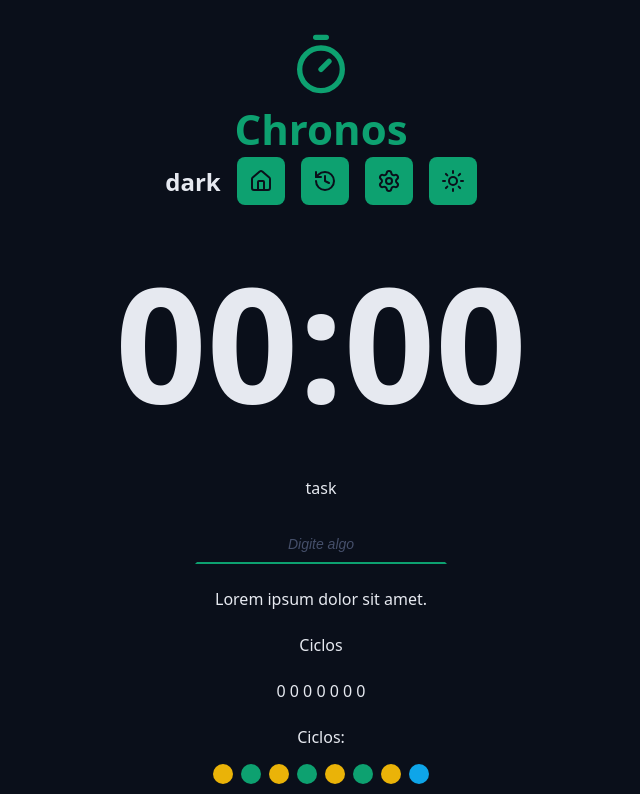
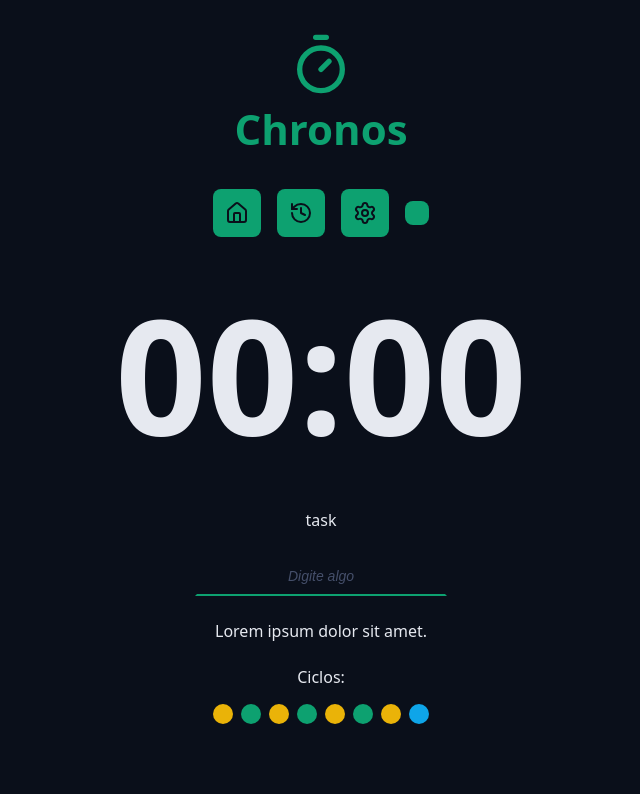
Before and after one commit to gusmarquesDev/Pomodoro-Time, a React (Vite) app: page / in a window 1280 px wide. Shown: the top 794 px of the page, without its empty margins (319-959 px from the left). Built offline with nearby package versions, Linux system fonts and the light colour scheme.

Commit message:
theme completed and new pages

```diff
--- a/index.html
+++ b/index.html
@@ -1,5 +1,5 @@
-<!doctype html>
-<html lang="en">
+<!DOCTYPE html>
+<html lang="en" data-theme="light">
   <head>
     <meta charset="UTF-8" />
     <link rel="icon" type="image/svg+xml" href="/vite.svg" />
--- a/src/App.tsx
+++ b/src/App.tsx
@@ -1,61 +1,22 @@
 // import { Heading } from './components/Heading'
-import { Container } from './components/Container'
+// import { Container } from './components/Container'
 import './styles/global.css'
 import './styles/theme.css'
-import { Logo } from './components/Logo'
-import { Menu } from './components/Menu'
-import { CountDown } from './components/CountDown'
-import { DefaultInput } from './components/DefaultInput'
-import { Cycles } from './components/Cycles'
-import { DefaultButton } from './components/Button';
-import { PlayCircleIcon, StopCircleIcon } from 'lucide-react';
-import { Footer } from './components/Footer'
+// import { Logo } from './components/Logo'
+// import { Menu } from './components/Menu'
+// import { CountDown } from './components/CountDown'
+// import { DefaultInput } from './components/DefaultInput'
+// import { Cycles } from './components/Cycles'
+// import { DefaultButton } from './components/Button';
+// import { PlayCircleIcon, StopCircleIcon } from 'lucide-react';
+// import { Footer } from './components/Footer'
+import { Home } from './pages/Home'
 
 
 function App() {
 
 
-  return (
-    <>
-      <Container>
-        <Logo />
-        <Menu />
-        <Container>
-          <CountDown />
-        </Container>
-        <Container>
-          <form className='form' action=''>
-            <div className='formRow'>
-              <DefaultInput
-                labelText='task'
-                id='meuInput'
-                type='text'
-                placeholder='Digite algo'
-              />
-            </div>
-
-            <div className='formRow'>
-              <p>Lorem ipsum dolor sit amet.</p>
-            </div>
-
-            <div className='formRow'>
-              <p>Ciclos</p>
-              <p>0 0 0 0 0 0 0</p>
-              <Cycles />
-            </div>
-
-            <div className='formRow'>
-              <DefaultButton icon={<PlayCircleIcon />} color='green' />
-              <DefaultButton icon={<StopCircleIcon />} color='red' />
-            </div>
-          </form>
-        </Container>
-        <Container>
-          <Footer />
-        </Container>
-      </Container>
-    </>
-  )
+  return <Home />
 }
 
 export default App
--- /dev/null
+++ b/src/components/MainForm/index.tsx
@@ -0,0 +1,31 @@
+import { PlayCircleIcon } from 'lucide-react';
+import { Cycles } from '../Cycles';
+import { DefaultButton } from '../Button';
+import { DefaultInput } from '../DefaultInput';
+
+export function MainForm() {
+    return (
+        <form className='form' action=''>
+            <div className='formRow'>
+                <DefaultInput
+                    labelText='task'
+                    id='meuInput'
+                    type='text'
+                    placeholder='Digite algo'
+                />
+            </div>
+
+            <div className='formRow'>
+                <p>Lorem ipsum dolor sit amet.</p>
+            </div>
+
+            <div className='formRow'>
+                <Cycles />
+            </div>
+
+            <div className='formRow'>
+                <DefaultButton icon={<PlayCircleIcon />} />
+            </div>
+        </form>
+    );
+}
--- a/src/components/Menu/index.tsx
+++ b/src/components/Menu/index.tsx
@@ -1,23 +1,43 @@
-import { HistoryIcon, HouseIcon, SettingsIcon, SunIcon } from 'lucide-react';
+import { HistoryIcon, HouseIcon, MoonIcon, SettingsIcon, SunIcon } from 'lucide-react';
 import styles from './styles.module.css';
-import { useState } from 'react';
+import { useEffect, useState } from 'react';
 
 type AvailableThemes = 'dark' | 'light';
 
 export function Menu() {
 
-    const [theme, setTheme] = useState<AvailableThemes>('dark');
+    const [theme, setTheme] = useState<AvailableThemes>(() => {
+        const savedTheme = localStorage.getItem('theme') as AvailableThemes | 'dark';
+        return savedTheme;
+    });
+
+    const nextThemeIcon = {
+        dark: <SunIcon />,
+        light: <MoonIcon />,
+    }
 
     function handleThemeChange(
         event: React.MouseEvent<HTMLAnchorElement, MouseEvent>,
     ) {
-        event.preventDefault(); // Não segue o link
+        event.preventDefault();
 
-        console.log('Clicado', Date.now());
+        // console.log('Clicado', Date.now());
+
+        setTheme(preveTheme => {
+            const nextTheme = preveTheme === 'dark' ? 'light' : 'dark'
+            return nextTheme
+        })
     }
+
+    useEffect(() => {
+        document.documentElement.setAttribute('data-theme', theme);
+        localStorage.setItem('theme', theme);
+    }, [theme])
+
+
+
     return (
         <nav className={styles.menu}>
-            <h1>{theme}</h1>
             <a
                 className={styles.menuLink}
                 href='#'
@@ -52,7 +72,7 @@ export function Menu() {
                 title='Mudar Tema'
                 onClick={handleThemeChange}
             >
-                <SunIcon />
+                {nextThemeIcon[theme]}
             </a>
         </nav>
     );
--- /dev/null
+++ b/src/pages/Home/index.tsx
@@ -0,0 +1,18 @@
+import { Container } from '../../components/Container';
+import { CountDown } from '../../components/CountDown';
+import { MainForm } from '../../components/MainForm';
+import { MainTemplate } from '../../templates/MainTemplate';
+
+export function Home() {
+    return (
+        <MainTemplate>
+            <Container>
+                <CountDown />
+            </Container>
+
+            <Container>
+                <MainForm />
+            </Container>
+        </MainTemplate>
+    );
+}
--- a/src/styles/theme.css
+++ b/src/styles/theme.css
@@ -1,37 +1,82 @@
 :root {
-  --gray-100: #e6e9f0;
+  /* 🎭 Tons de Cinza (cores dinâmicas que mudam entre claro/escuro) */
+  --gray-100: #e6e9f0; /* Cinza mais claro (usado para fundos no modo escuro) */
   --gray-200: #cdd3e1;
   --gray-300: #aab3cc;
   --gray-400: #555f7d;
   --gray-500: #454f6a;
   --gray-600: #363d56;
-  --gray-700: #272f43;
-  --gray-800: #181f2e;
-  --gray-900: #0a0f1a;
+  --gray-700: #272f43; /* Bordas e separadores */
+  --gray-800: #181f2e; /* Fundo de cartões e áreas destacadas */
+  --gray-900: #0a0f1a; /* Fundo principal do site */
 
-  --primary-light: #4de7b7;
-  --primary: #0da170;
-  --primary-dark: #065f46;
+  /* 🌿 Cores Primárias (cores fixas - NÃO mudam com o tema) */
+  --primary-light: #4de7b7; /* Usado para realces suaves */
+  --primary: #0da170; /* Cor principal do projeto */
+  --primary-dark: #065f46; /* Usado em hovers e elementos ativos */
 
-  --link-color: #10b981;
-  --link-hover: #0b8a60;
+  /* 🔗 Links */
+  --link-color: #10b981; /* Cor padrão dos links */
+  --link-hover: #0b8a60; /* Cor dos links ao passar o mouse */
 
-  --success: #22c55e;
-  --warning: #eab308;
-  --error: #991b1b;
-  --info: #0ea5e9;
+  /* 🚦 Alertas (cores fixas, usadas para feedbacks visuais) */
+  --success: #22c55e; /* Indica sucesso (verde) */
+  --warning: #eab308; /* Indica alerta (amarelo) */
+  --error: #991b1b; /* Indica erro (vermelho) */
+  --info: #0ea5e9; /* Indica informação (azul) */
 
-  --text-over-primary: #0a0f1a;
-  --text-over-primary-dark: #e6e9f0;
-  --text-over-primary-light: #0a0f1a;
-  --text-over-success: #0a0f1a;
-  --text-over-warning: #0a0f1a;
-  --text-over-error: #e6e9f0;
-  --text-over-info: #0a0f1a;
+  /* 🎨 Texto sobre fundos coloridos (para garantir contraste) */
+  --text-over-primary: #0a0f1a; /* Texto sobre fundo primário */
+  --text-over-primary-dark: #e6e9f0; /* Texto sobre variação escura */
+  --text-over-primary-light: #0a0f1a; /* Texto sobre variação clara */
+  --text-over-success: #0a0f1a; /* Texto sobre fundo sucesso */
+  --text-over-warning: #0a0f1a; /* Texto sobre fundo alerta */
+  --text-over-error: #e6e9f0; /* Texto sobre fundo erro */
+  --text-over-info: #0a0f1a; /* Texto sobre fundo informativo */
 
-  --text-default: #e6e9f0;
-  --text-muted: #aab3cc;
+  /* 📝 Cores do Texto (dinâmicas) */
+  --text-default: #e6e9f0; /* Cor padrão do texto */
+  --text-muted: #aab3cc; /* Texto menos importante (placeholders, labels, etc.) */
 
-  --disabled: #555f7d;
-  --text-disabled: #aab3cc;
+  /* 🚫 Cores para botões e elementos desativados */
+  --disabled: #555f7d; /* Cor de fundo de elementos desativados */
+  --text-disabled: #aab3cc; /* Texto de botões ou inputs desativados */
+
+  /* 🔔 Cores do Toastify (notificações) */
+  --toastify-color-light: var(--text-default);
+  --toastify-color-dark: var(--text-default);
+  --toastify-color-info: var(--info);
+  --toastify-color-success: var(--success);
+  --toastify-color-warning: var(--warning);
+  --toastify-color-error: var(--error);
+  --toastify-text-color-light: #0a0f1a;
+  --toastify-text-color-dark: #e6e9f0;
+  --toastify-color-progress-light: var(--primary);
+  --toastify-color-progress-dark: var(--primary);
 }
+
+/* 🌞 Modo Claro - Inverte algumas cores para manter o contraste */
+:root[data-theme='light'] {
+  /* Tons de Cinza Invertidos */
+  --gray-100: #0a0f1a; /* Cinza mais escuro */
+  --gray-200: #181f2e;
+  --gray-300: #272f43;
+  --gray-400: #363d56;
+  --gray-500: #454f6a;
+  --gray-600: #555f7d;
+  --gray-700: #aab3cc;
+  --gray-800: #cdd3e1;
+  --gray-900: #e6e9f0; /* Fundo principal claro */
+
+  /* 📝 Texto no modo claro */
+  --text-default: #0a0f1a; /* Texto principal no modo claro */
+  --text-muted: #272f43; /* Texto menos importante */
+
+  /* 🔗 Links no modo claro */
+  --link-color: #0b8a60;
+  --link-hover: #065f46;
+
+  /* 🔔 Toastify no modo claro */
+  --toastify-text-color-light: #e6e9f0;
+  --toastify-text-color-dark: #e6e9f0;
+}
--- /dev/null
+++ b/src/templates/MainTemplate.tsx
@@ -0,0 +1,28 @@
+import { Container } from '../components/Container';
+import { Footer } from '../components/Footer';
+import { Logo } from '../components/Logo';
+import { Menu } from '../components/Menu';
+
+type MainTemplateProps = {
+    children: React.ReactNode;
+};
+
+export function MainTemplate({ children }: MainTemplateProps) {
+    return (
+        <>
+            <Container>
+                <Logo />
+            </Container>
+
+            <Container>
+                <Menu />
+            </Container>
+
+            {children}
+
+            <Container>
+                <Footer />
+            </Container>
+        </>
+    );
+}
```
Also changed, not shown: src/pages/NotFound/index.tsx (added, +18 -0 lines).
